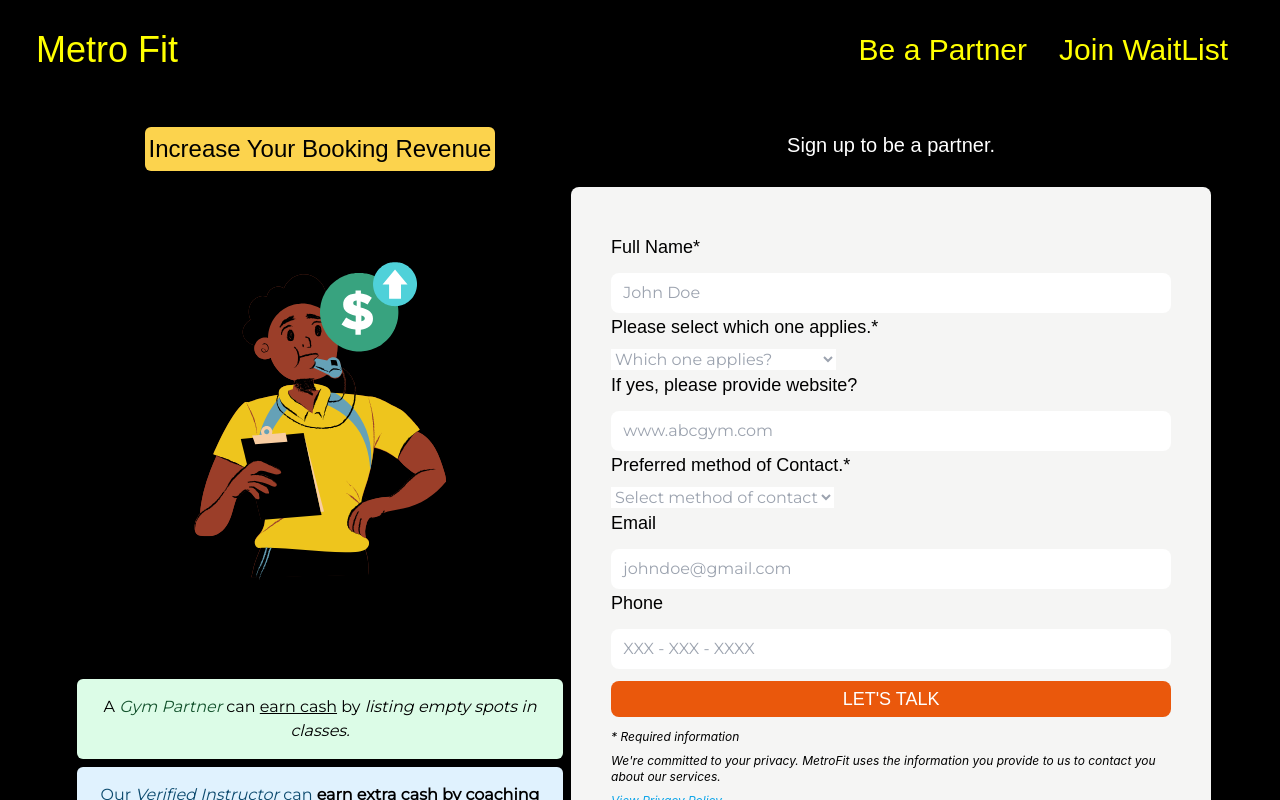
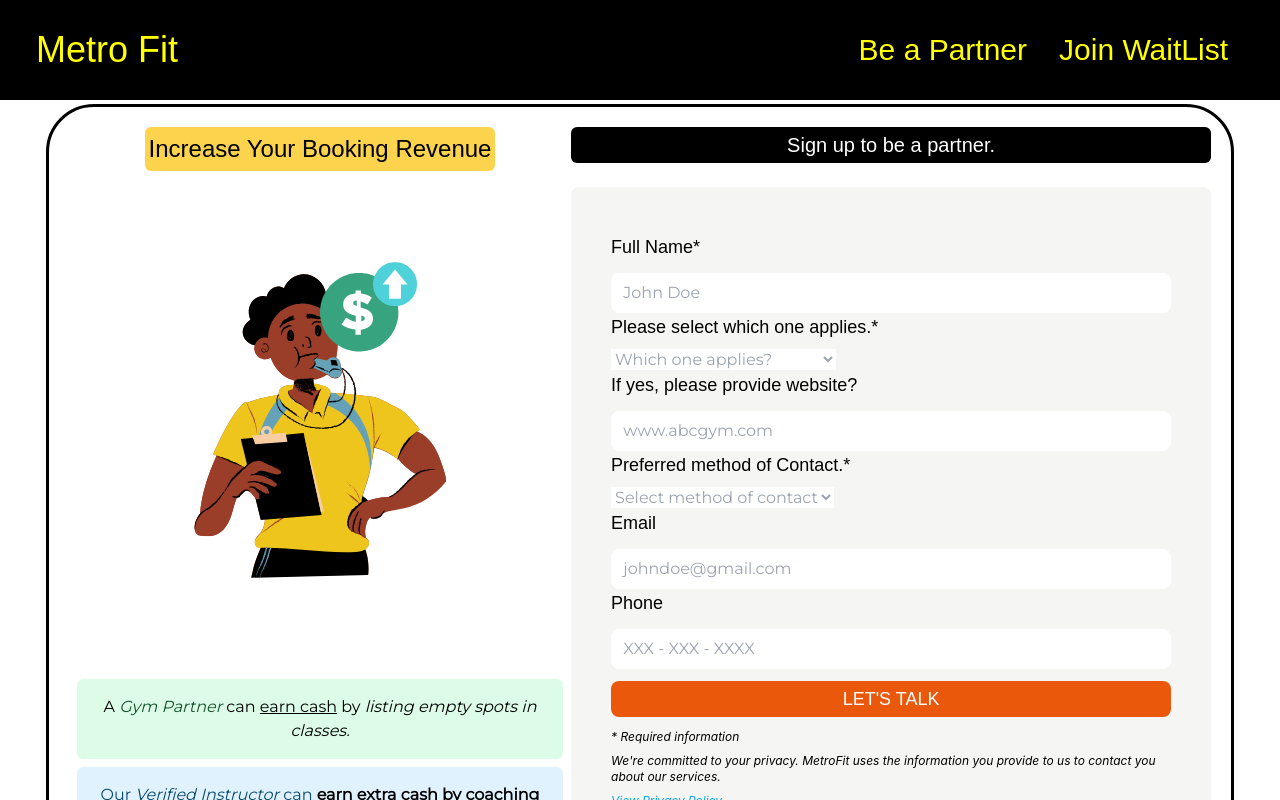
Before and after one commit to sweetmangoes/landing-page, a Next.js app in the folder metrofit-landing/: page /partner in a window 1280 px wide. Shown: the top 800 px of the page. Built offline with nearby package versions, Linux system fonts and the light colour scheme; a web font is replaced by a local one.

Commit message:
changed bg to white

```diff
--- a/metrofit-landing/pages/partner/index.js
+++ b/metrofit-landing/pages/partner/index.js
@@ -7,7 +7,7 @@
       <br />
       <br />
       <br />
-      <div className="bg-black w-full h-full flex flex-row items-center justify-evenly p-2 lg:">
+      <div className="bg-white w-full h-full flex flex-row items-center justify-evenly p-2 lg:">
         <div className="border-[3px] rounded-[3rem] border-black h-auto lg:h-[90%] w-[94%] flex flex-col sm:flex-row justify-around p-5">
           <div className="flex flex-col items-center justify-center overflow:auto sm:w-[20rem] md:w-[30rem] lg:w-[38rem] text-center text-black">
             <h1 className=" font-monomaniac bg-amber-300 rounded-md text-[1.5rem] p-1">
```
